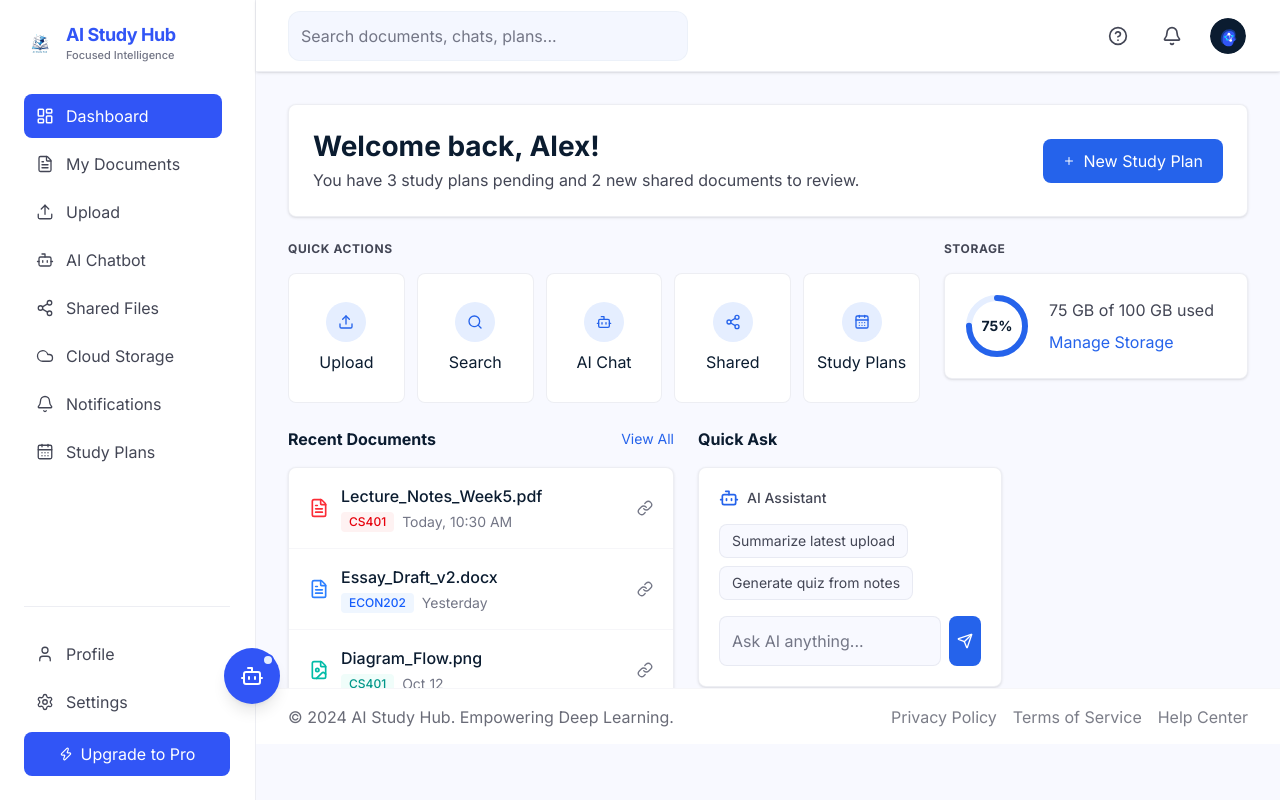
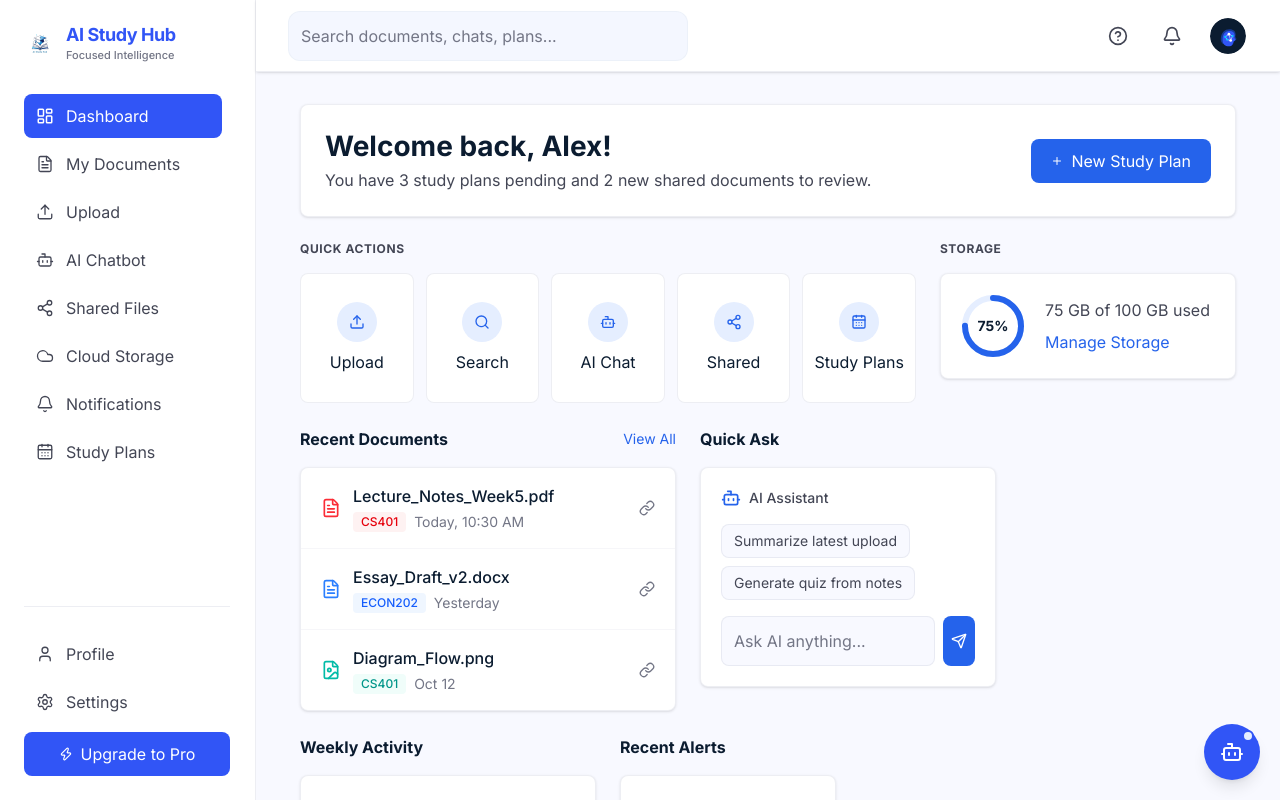
Before and after one commit to huynhduybinh24/SWP391_AIStudyHub, a React (Vite) app in the folder FrontEnd/: page /dashboard in a window 1280 px wide. Built offline with nearby package versions, Linux system fonts and the light colour scheme; no server answers.

Commit message:
feat: initialize frontend project structure and scaffold authentication and dashboard modules

```diff
--- a/FrontEnd/src/components/layout/DashboardLayout.tsx
+++ b/FrontEnd/src/components/layout/DashboardLayout.tsx
@@ -1,36 +1,44 @@
+import { useState } from 'react'
 import { Outlet, useNavigate, useLocation } from 'react-router-dom'
 import { Bot } from 'lucide-react'
 import { Sidebar } from '@/components/layout/Sidebar'
 import { Header } from '@/components/layout/Header'
 import { Footer } from '@/components/layout/Footer'
 import { Button } from '@/components/ui/Button'
+import { ChatPopup } from '@/features/ai-chatbot/components/ChatPopup'
 
 export function DashboardLayout() {
   const navigate = useNavigate()
   const location = useLocation()
   const isChatPage = location.pathname === '/dashboard/chat' || location.pathname === '/dashboard/chat/'
+  const [isChatPopupOpen, setIsChatPopupOpen] = useState(false)
 
   return (
     <div className="flex h-full min-h-screen">
       <Sidebar />
       <div className="relative flex min-w-0 flex-1 flex-col bg-surface">
         <Header />
-        <main className="flex-1 overflow-auto px-8 pb-20 pt-8">
-          <div className="mx-auto max-w-[1000px]">
+        <main className="flex-1 flex flex-col overflow-auto">
+          <div className="flex-1 w-full mx-auto max-w-[1000px] px-8 pb-20 pt-8">
             <Outlet />
           </div>
+          <div className="mt-auto">
+            <Footer />
+          </div>
         </main>
-        <Footer />
         {!isChatPage && (
+          <>
             <Button
               size="icon"
-            className="fixed bottom-24 right-8 z-20 size-14 rounded-full bg-[#3155F6] shadow-lg hover:bg-[#2563eb] relative"
+              className="fixed bottom-[20px] right-[20px] z-20 size-14 rounded-full bg-[#3155F6] shadow-lg hover:bg-[#2563eb]"
               aria-label="Open AI Chatbot"
-            onClick={() => navigate('/dashboard/chat')}
+              onClick={() => setIsChatPopupOpen(!isChatPopupOpen)}
             >
               <Bot className="size-6 text-white" />
               <span className="absolute top-1.5 right-1.5 block h-3 w-3 rounded-full bg-[#e5eeff] border-2 border-[#3155F6]" />
             </Button>
+            {isChatPopupOpen && <ChatPopup onClose={() => setIsChatPopupOpen(false)} />}
+          </>
         )}
       </div>
     </div>
```
Lines whose indentation alone changed are shown as unchanged.
